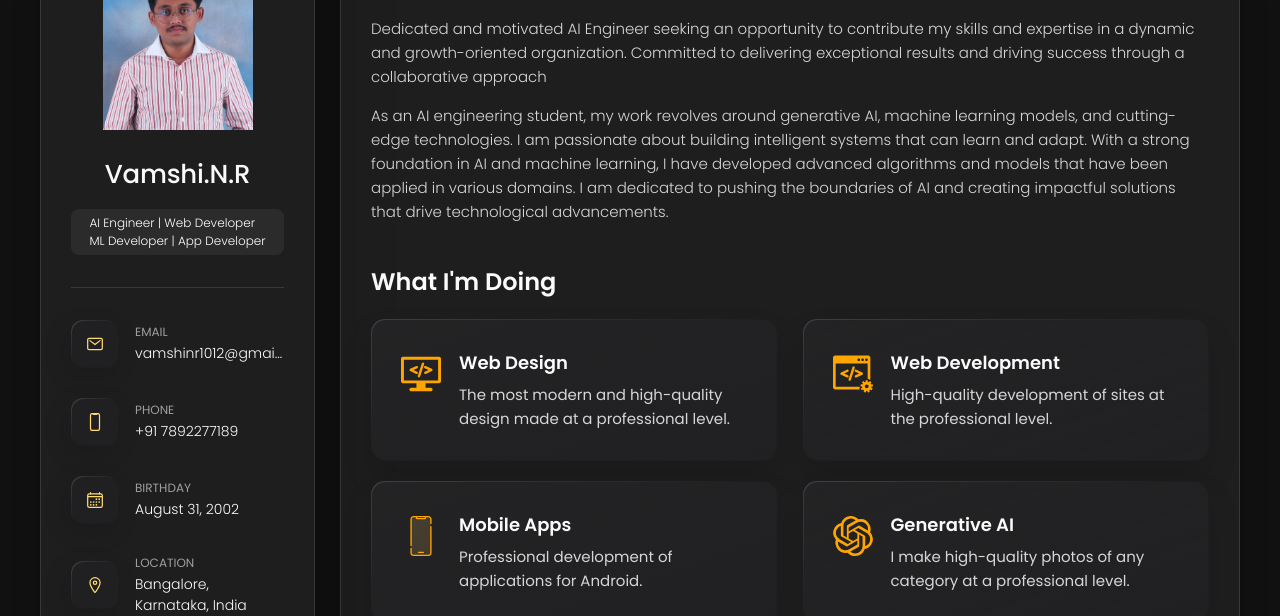
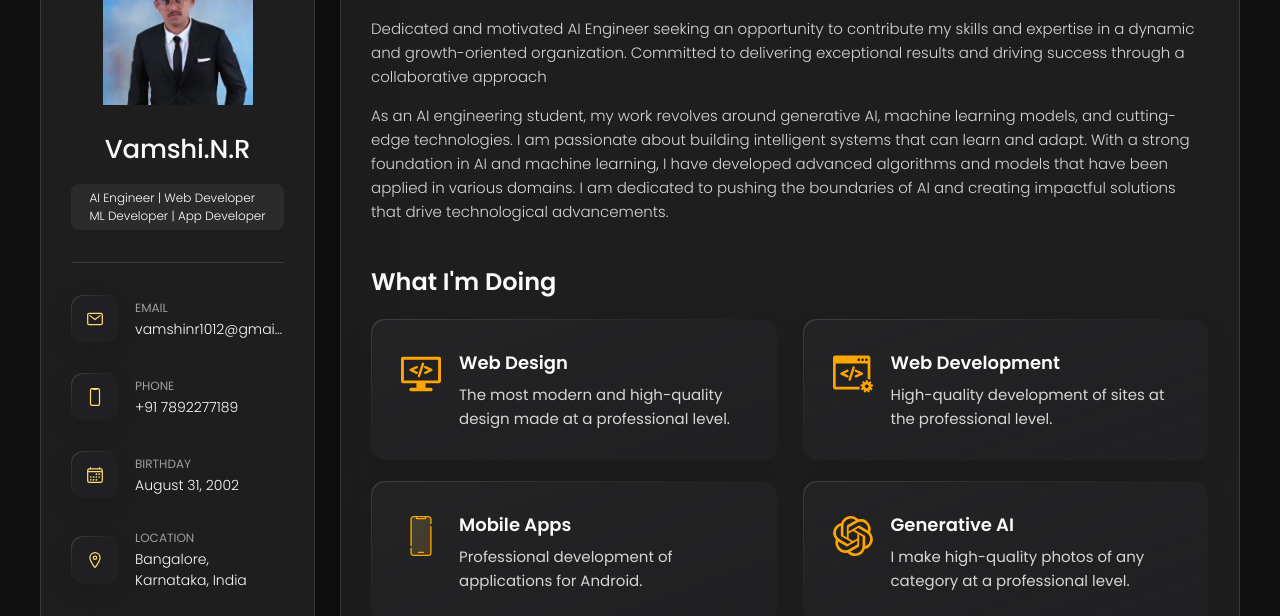
Before and after one commit to Vamshinr1012/portfolio, a plain HTML site: page index.html in a window 1280 px wide. Shown: the part 162-778 px from the top of the page. Drawn offline with nearby package versions, Linux system fonts and the light colour scheme.

Commit message:
Update index.html

```diff
--- a/index.html
+++ b/index.html
@@ -42,7 +42,7 @@
       <div class="sidebar-info">
 
         <figure class="avatar-box">
-          <img src="assets/images/va.JPG" alt="Vamshi.N.R" width="80">
+          <img src="assets/images/up vamshi.JPG" alt="Vamshi.N.R" width="80">
         </figure>
 
         <div class="info-content">
```
